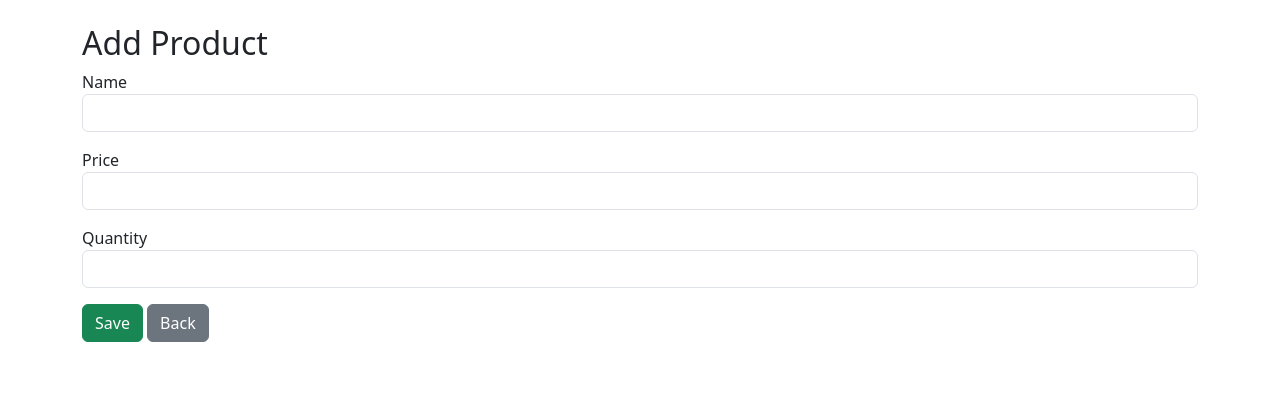
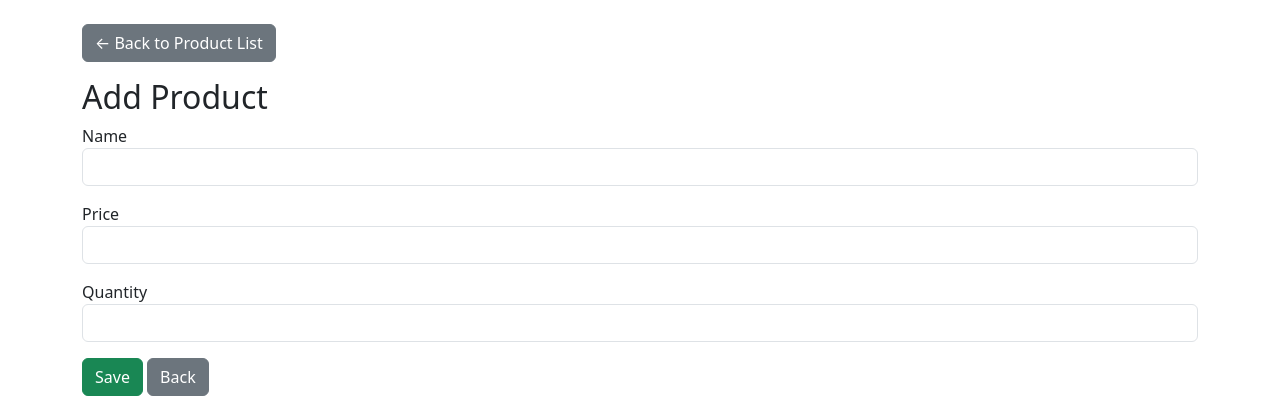
Before and after one commit to moriiar/sari-store, a PHP site: page /index.php?page=product&action=add in a window 1280 px wide. Shown: the top 420 px of the page. Run offline with PHP 8.4, Linux system fonts and the light colour scheme.

Commit message:
added main landing page and added functionalities to edit.php

```diff
--- a/controller/ProductController.php
+++ b/controller/ProductController.php
@@ -1,33 +1,56 @@
 <?php
-require_once './config/database.php';
-require_once './model/Product.php';
+require_once 'config/database.php';
+require_once 'model/Product.php';
 
 $db = new Database();
 $conn = $db->getConnection();
+
 $productModel = new Product($conn);
-
 $action = $_GET['action'] ?? '';
 
 switch ($action) {
     case 'add':
-        if ($_POST) {
+        if ($_SERVER['REQUEST_METHOD'] === 'POST') {
             $productModel->add($_POST['name'], $_POST['price'], $_POST['quantity']);
-            header("Location: index.php?page=product");
+            header('Location: index.php?page=product');
+            exit;
         }
-        include './view/product/add.php';
+        include 'view/product/add.php';
         break;
 
     case 'edit':
-        // Add edit logic here
+        $id = $_GET['id'] ?? null;
+
+        if (!$id) {
+            echo "Missing product ID.";
+            exit;
+        }
+
+        if ($_SERVER['REQUEST_METHOD'] === 'POST') {
+            $productModel->update($id, $_POST['name'], $_POST['price'], $_POST['quantity']);
+            header('Location: index.php?page=product');
+            exit;
+        }
+
+        $product = $productModel->getById($id);
+        if (!$product) {
+            echo "Product not found.";
+            exit;
+        }
+
+        include 'view/product/edit.php';
         break;
 
     case 'delete':
-        $productModel->delete($_GET['id']);
-        header("Location: index.php?page=product");
-        break;
+        $id = $_GET['id'] ?? null;
+        if ($id) {
+            $productModel->delete($id);
+        }
+        header('Location: index.php?page=product');
+        exit;
 
     default:
         $products = $productModel->getAll();
-        include './view/product/list.php';
+        include 'view/product/list.php';
+        break;
 }
-?>
--- a/index.php
+++ b/index.php
@@ -1,11 +1,36 @@
 <?php
-$page = $_GET['page'] ?? 'product';
+$page = $_GET['page'] ?? 'home';
 
 switch ($page) {
     case 'product':
         require 'controller/ProductController.php';
         break;
+    case 'sales':
+        // Placeholder for future SalesController
+        echo "<h2>Sales Page (Coming Soon)</h2>";
+        break;
+    case 'home':
     default:
-        echo "<h1>404 Page Not Found</h1>";
+?>
+        <!DOCTYPE html>
+        <html>
+
+        <head>
+            <title>Sari-Sari Store Management</title>
+            <link rel="stylesheet" href="assets/bootstrap.min.css">
+        </head>
+
+        <body>
+            <div class="container text-center mt-5">
+                <h1>SARI-SARI STORE MANAGEMENT SYSTEM</h1>
+                <div class="mt-4">
+                    <a href="index.php?page=product" class="btn btn-primary btn-lg m-2">Products</a>
+                    <a href="index.php?page=sales" class="btn btn-success btn-lg m-2">Sales</a>
+                </div>
+            </div>
+        </body>
+
+        </html>
+<?php
         break;
 }
--- a/model/Product.php
+++ b/model/Product.php
@@ -26,5 +26,13 @@ class Product {
         $stmt = $this->conn->prepare("CALL sp_update_product(?, ?, ?, ?)");
         $stmt->execute([$id, $name, $price, $quantity]);
     }
+
+    public function getById($id) {
+    $stmt = $this->conn->prepare("CALL sp_get_product_by_id(:id)");
+    $stmt->bindParam(':id', $id);
+    $stmt->execute();
+    return $stmt->fetch(PDO::FETCH_ASSOC);
+}
+
 }
 ?>
--- a/view/product/add.php
+++ b/view/product/add.php
@@ -1,8 +1,13 @@
 <!DOCTYPE html>
 <html>
-<head><link rel="stylesheet" href="assets/bootstrap.min.css"></head>
+
+<head>
+    <link rel="stylesheet" href="assets/bootstrap.min.css">
+</head>
+
 <body>
     <div class="container mt-4">
+        <a href="index.php?page=product" class="btn btn-secondary mb-3">← Back to Product List</a>
         <h2>Add Product</h2>
         <form method="POST">
             <div class="mb-3">
@@ -19,4 +24,5 @@
         </form>
     </div>
 </body>
+
 </html>
--- a/view/product/list.php
+++ b/view/product/list.php
@@ -6,6 +6,7 @@
 </head>
 <body>
 <div class="container mt-4">
+    <a href="index.php" class="btn btn-secondary mb-3">← Back to Home</a>
     <h2>Product List</h2>
     <a href="index.php?page=product&action=add" class="btn btn-success mb-3">Add Product</a>
     <table class="table table-bordered">
```
Also changed, not shown: view/product/edit.php (+11 -15 lines). Lines whose indentation alone changed are shown as unchanged.
